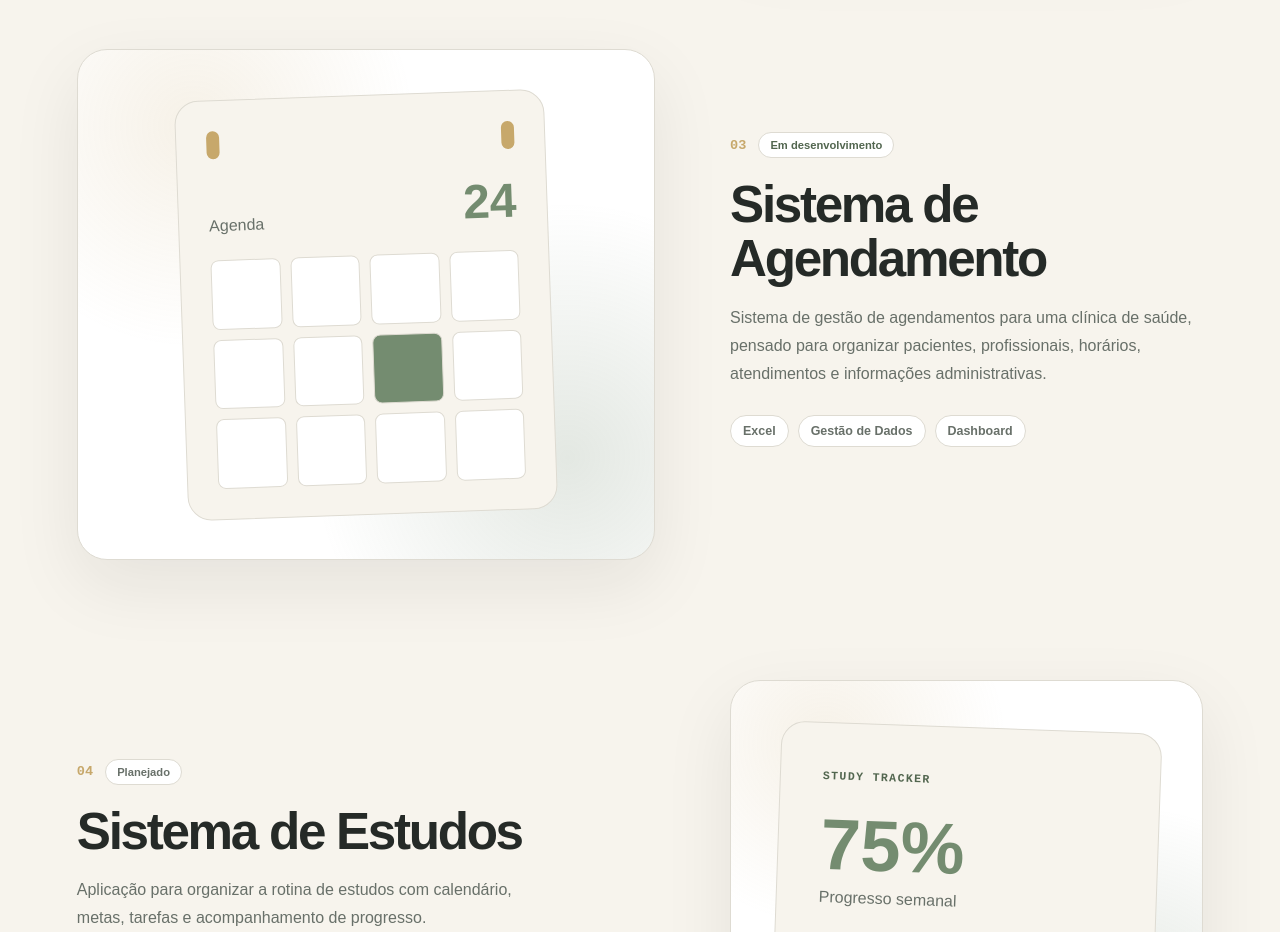
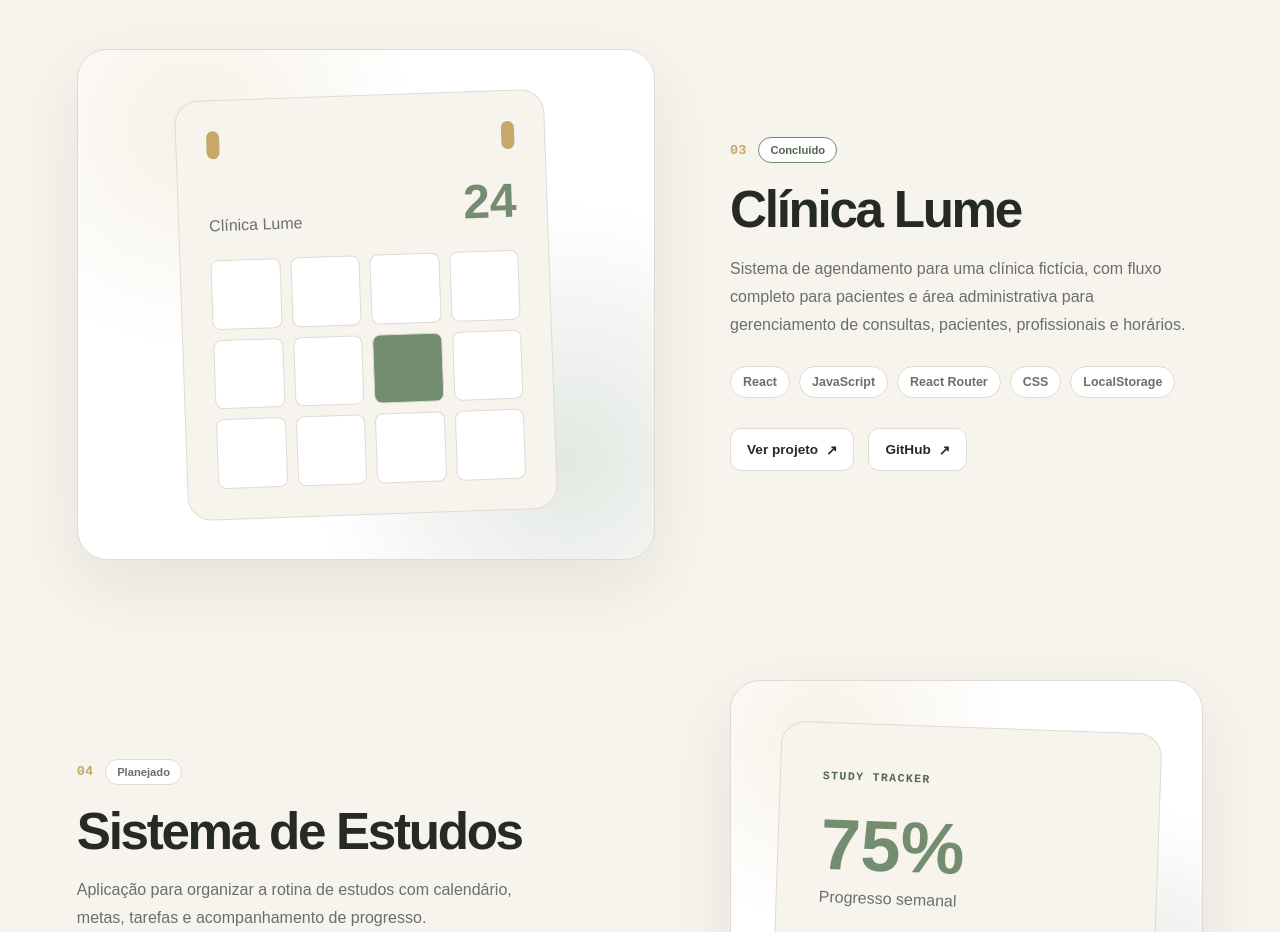
Before and after one commit to stheclara/portfolio, a React (Vite) app: page /projetos in a window 1280 px wide. Shown: the part 1560-2492 px from the top of the page. Built offline with nearby package versions, Linux system fonts and the light colour scheme.

Commit message:
feat: adiciona Clinica Lume ao portfolio

```diff
--- a/src/pages/Projetos.jsx
+++ b/src/pages/Projetos.jsx
@@ -98,7 +98,6 @@ function Projetos() {
             </div>
           </article>
 
-
           {/* 02 — FINORA */}
           <article className="projeto-card projeto-card-reverse">
 
@@ -159,8 +158,7 @@ function Projetos() {
             </div>
           </article>
 
-
-          {/* 03 — AGENDAMENTO */}
+          {/* 03 — CLÍNICA LUME */}
           <article className="projeto-card">
 
             <div className="projeto-visual">
@@ -172,7 +170,7 @@ function Projetos() {
                 </div>
 
                 <div className="calendar-title">
-                  <span>Agenda</span>
+                  <span>Clínica Lume</span>
                   <strong>24</strong>
                 </div>
 
@@ -190,28 +188,47 @@ function Projetos() {
               <div className="projeto-meta">
                 <span className="projeto-numero">03</span>
 
-                <span className="projeto-status desenvolvimento">
-                  Em desenvolvimento
+                <span className="projeto-status concluido">
+                  Concluído
                 </span>
               </div>
 
-              <h2>Sistema de Agendamento</h2>
+              <h2>Clínica Lume</h2>
 
               <p>
-                Sistema de gestão de agendamentos para uma clínica de saúde,
-                pensado para organizar pacientes, profissionais, horários,
-                atendimentos e informações administrativas.
+                Sistema de agendamento para uma clínica fictícia, com fluxo
+                completo para pacientes e área administrativa para gerenciamento
+                de consultas, pacientes, profissionais e horários.
               </p>
 
               <div className="projeto-tech">
-                <span>Excel</span>
-                <span>Gestão de Dados</span>
-                <span>Dashboard</span>
+                <span>React</span>
+                <span>JavaScript</span>
+                <span>React Router</span>
+                <span>CSS</span>
+                <span>LocalStorage</span>
+              </div>
+
+              <div className="projeto-links">
+                <a
+                  href="https://lume-saude.vercel.app"
+                  target="_blank"
+                  rel="noreferrer"
+                >
+                  Ver projeto <span>↗</span>
+                </a>
+
+                <a
+                  href="https://github.com/stheclara/sistema-agendamento"
+                  target="_blank"
+                  rel="noreferrer"
+                >
+                  GitHub <span>↗</span>
+                </a>
               </div>
 
             </div>
           </article>
-
 
           {/* 04 — SISTEMA DE ESTUDOS */}
           <article className="projeto-card projeto-card-reverse">
@@ -266,7 +283,6 @@ function Projetos() {
             </div>
           </article>
 
-
           {/* 05 — CHAT COM IA */}
           <article className="projeto-card">
 
@@ -314,7 +330,6 @@ function Projetos() {
             </div>
           </article>
 
-
           {/* 06 — PDFs */}
           <article className="projeto-card projeto-card-reverse">
 
@@ -360,7 +375,6 @@ function Projetos() {
 
             </div>
           </article>
-
 
           {/* 07 — DASHBOARD */}
           <article className="projeto-card">
@@ -424,7 +438,6 @@ function Projetos() {
             </div>
           </article>
 
-
           {/* 08 — HERO CLICKER */}
           <article className="projeto-card projeto-card-reverse">
 
```
